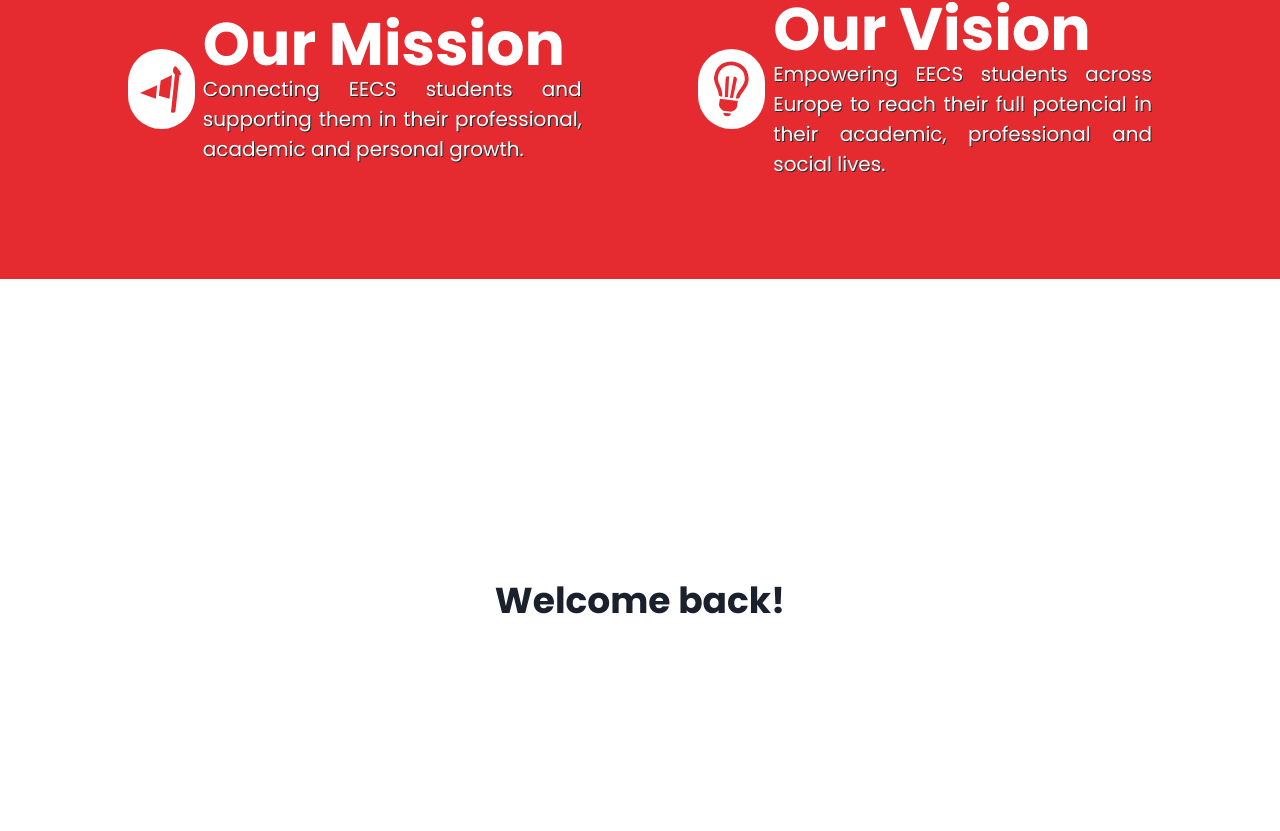
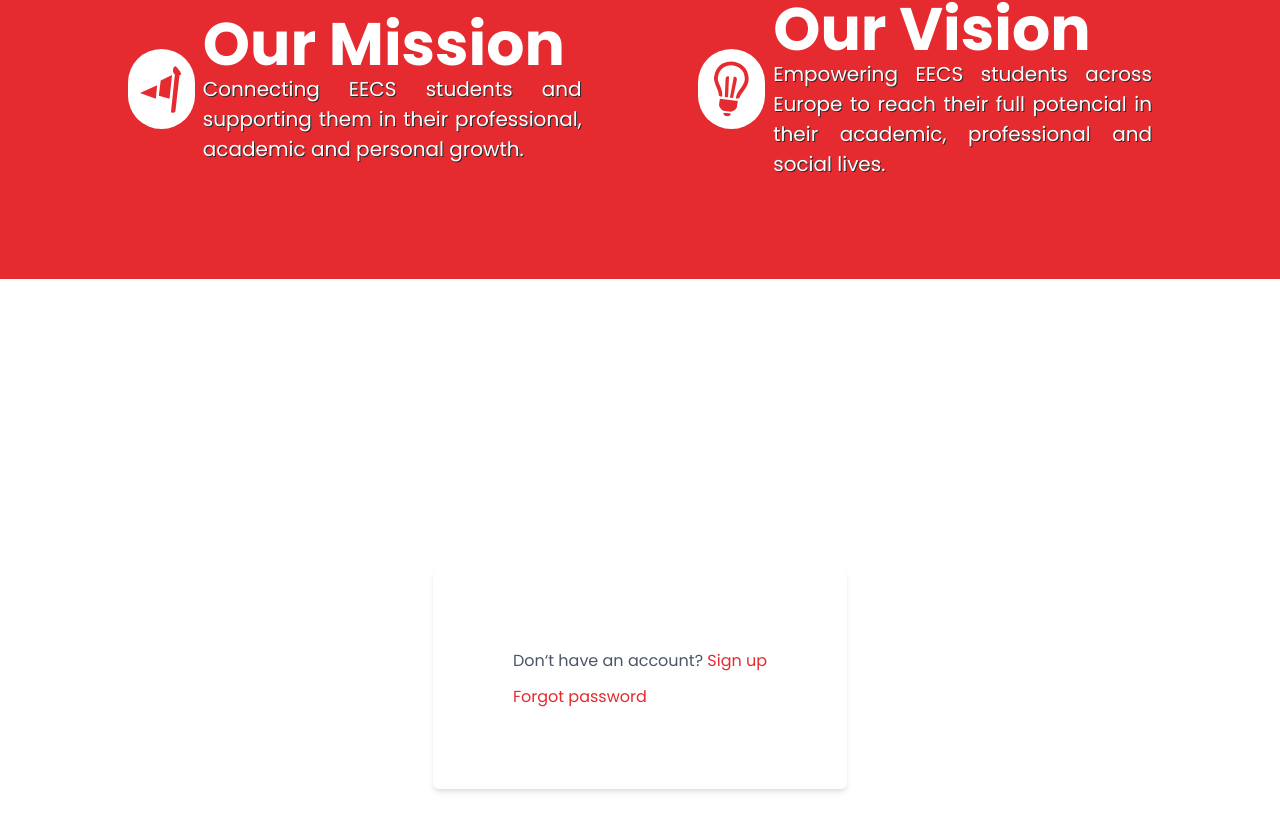
Before and after one commit to MarioStojcevski/eestec.mk, a Next.js app in the folder frontend/: page /login in a window 1280 px wide. Shown: the part 901-1732 px from the top of the page. Built offline with nearby package versions, Linux system fonts and the light colour scheme.

Commit message:
FTR: Update to login screen

```diff
--- a/frontend/components/login-screen.tsx
+++ b/frontend/components/login-screen.tsx
@@ -1,24 +1,27 @@
-import { Box , VStack , HStack , Image , Flex , Heading } from "@chakra-ui/react"
+import { Stack , Text , Button, Center, Link } from "@chakra-ui/react"
 
 const LoginScreen = () =>{
 
 
     return (
         <>
-            <Box height="100vh" textAlign="center" >
-                <VStack>
-                    <HStack marginTop={300}>
-                        <Box>
-                            <Heading size="xl">Welcome back!</Heading>
-                                <Flex flexDirection="row" alignItems="center">
+            <Center h='100vh' bg ='white'>
+                <Stack boxShadow='md' bg='white' p='20' rounded='md'>
 
+                    <Stack justify='center' color='gray.600' spacing='3'>
+                        <Text as='div' textAlign='center'>
+                            <span>Don&lsquo;t have an account? </span>
+                            <Link color='primary' variant='link'>
+                                Sign up
+                            </Link>
+                        </Text>
+                        <Link color='primary' variant='link'>
+                            Forgot password
+                        </Link>
+                    </Stack>
 
-
-                                </Flex>
-                        </Box>
-                    </HStack>
-                </VStack>
-            </Box>
+                </Stack>
+            </Center>
         </>
 
     )
```
